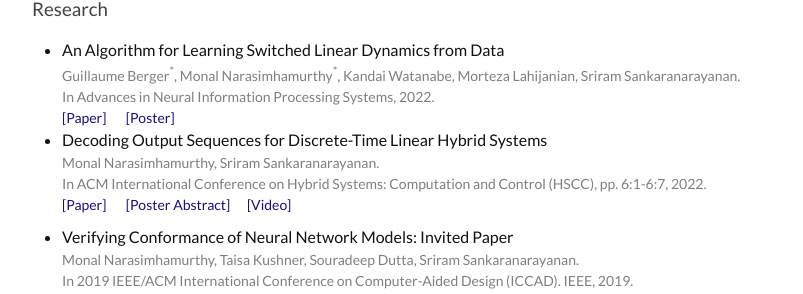
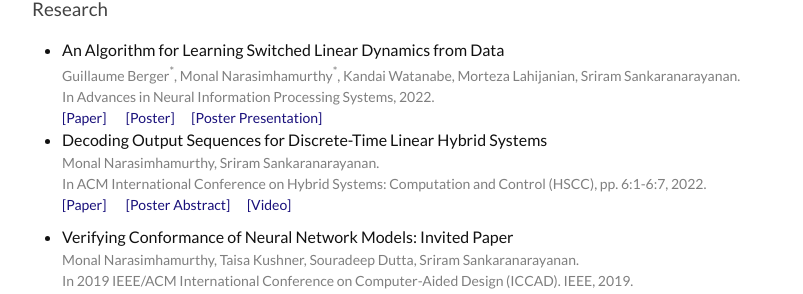
Before and after one commit to monal/monal.github.io, a Jekyll site: the page built from index.html, in a window 1280 px wide. Shown: the part 680-974 px from the top of the page, without its empty margins (238-1041 px from the left). Built offline with Jekyll 4.4.1, drawn with Linux system fonts in a browser that asks for light colours; nearby versions of some CDN libraries.

Commit message:
Update index.html

```diff
--- a/index.html
+++ b/index.html
@@ -44,6 +44,7 @@ worked on extending <a href="http://adapton.org/">Adapton</a>, an incremental co
       <div class="item-detail">
         <a href="https://openreview.net/pdf?id=yoBaCtx_a3">[Paper]</a> &emsp;
         <a href="https://neurips.cc/media/PosterPDFs/NeurIPS%202022/53034.png?t=1669305829.360377">[Poster]</a>&emsp;
+        <a href="https://recorder-v3.slideslive.com/?share=72990&s=5a713ae0-6189-414c-89f9-88975ef26240">[Poster Presentation]</a>&emsp;
     </li>
     <li class="tl-item" ng-repeat="item in retailer_history">
       <div class="item-title">Decoding Output Sequences for Discrete-Time Linear Hybrid Systems</div>
```
